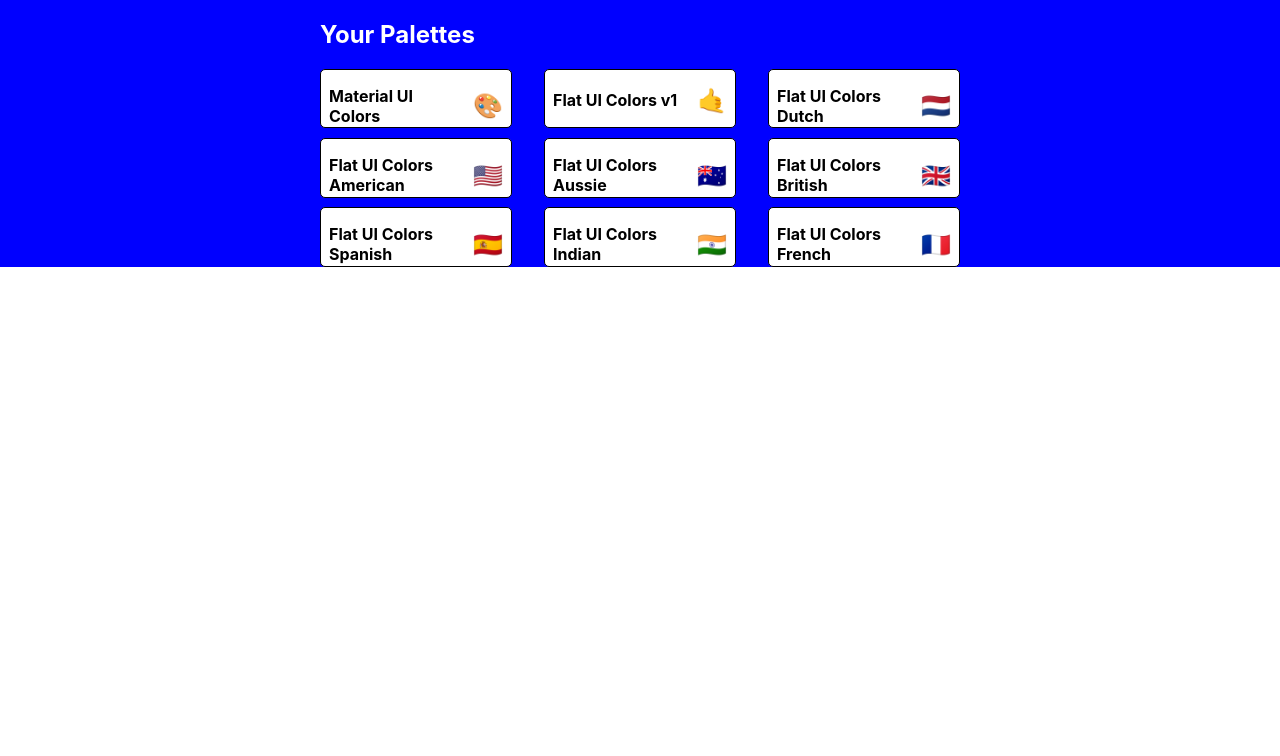
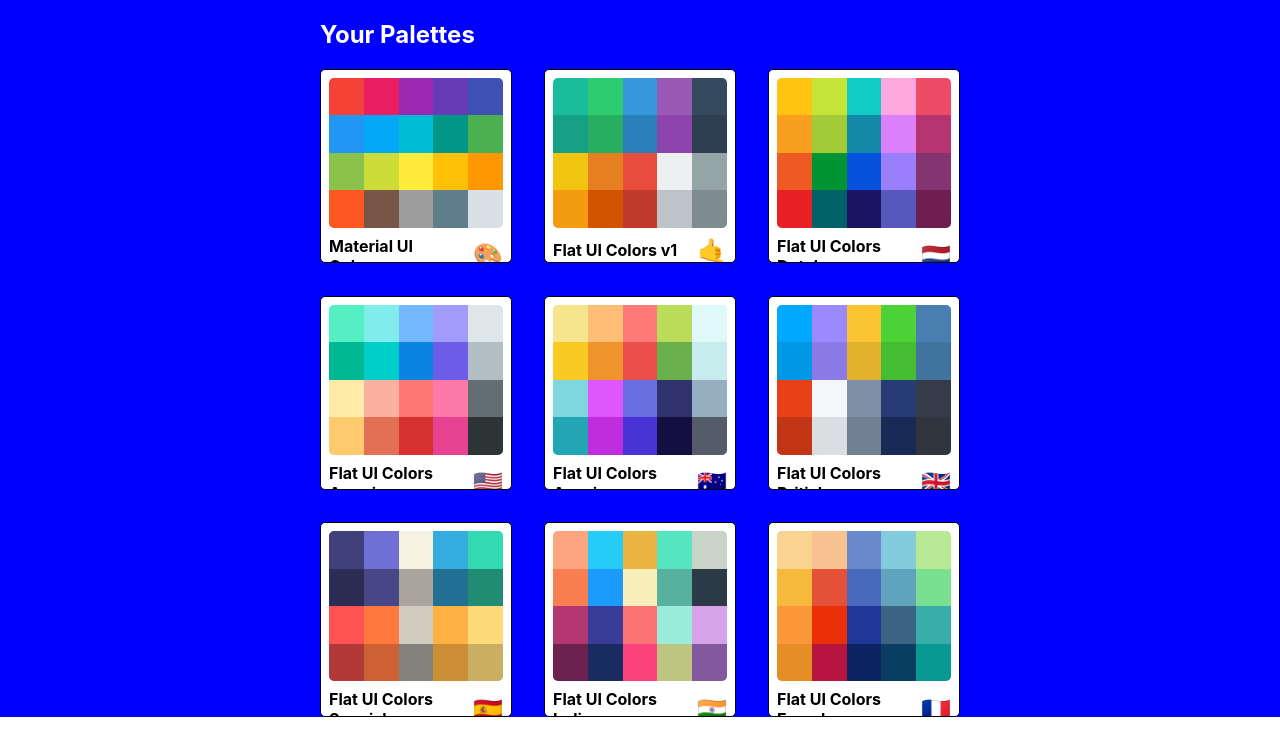
Before and after one commit to WilliamSole/React-Color-Palette, a React (Create React App) app: page / in a window 1280 px wide. Shown: the top 756 px of the page. Built offline with nearby package versions, Linux system fonts and the light colour scheme.

Commit message:
style mini palettes more

```diff
--- a/src/MiniPalette.js
+++ b/src/MiniPalette.js
@@ -14,7 +14,11 @@
         }
     },
     colors: {
-        backgroundColor: 'gray'
+        backgroundColor: '#dae1e4',
+        height: '150px',
+        width: '100%',
+        borderRadius: '5px',
+        overflow: 'hidden'
     },
     title: {
         display: 'flex',
@@ -29,15 +33,27 @@
     emoji: {
         marginLeft: '0.5rem',
         fontSize: '1.5rem'
+    },
+    miniColor: {
+        height: '25%',
+        width: '20%',
+        display: 'inline-block',
+        margin: '0 auto',
+        position: 'relative',
+        marginBottom: '-4px'
     }
 }
 
 function MiniPalette(props){
-    const  { classes, paletteName, emoji } = props;
+    const  { classes, paletteName, emoji, colors } = props;
+    const MiniColorBoxes = colors.map(color => (
+        <div key={ color.name } className={ classes.miniColor } style={{ backgroundColor: color.color }}></div>
+    ));
+
     return(
         <div className={ classes.root }>
             <div className={ classes.colors }>
-
+                { MiniColorBoxes }
             </div>
             <h5 className={ classes.title }>{ paletteName } <span className={ classes.emoji }>{ emoji }</span></h5>
         </div>
```
